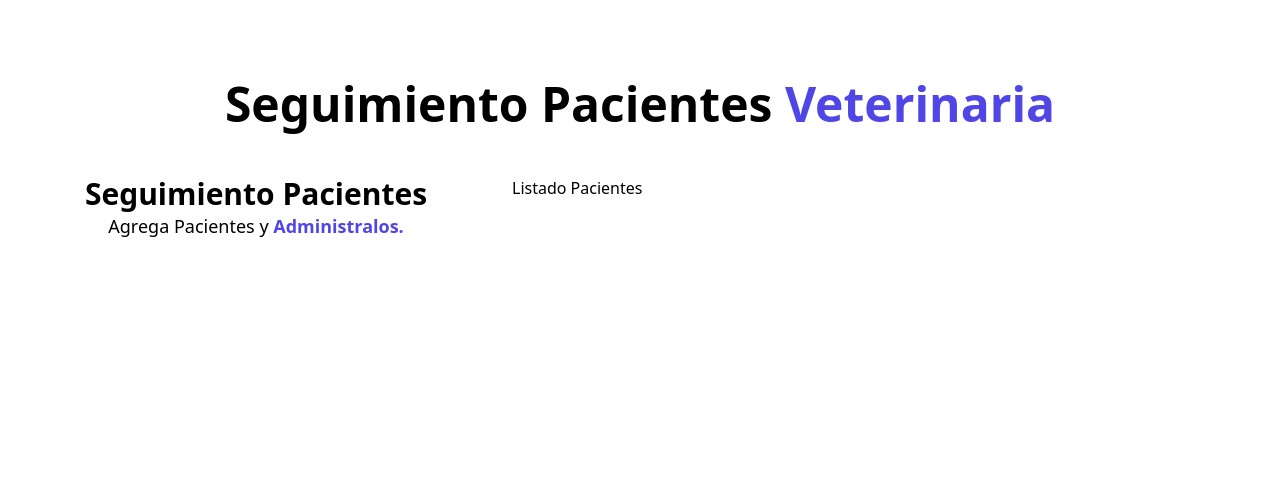
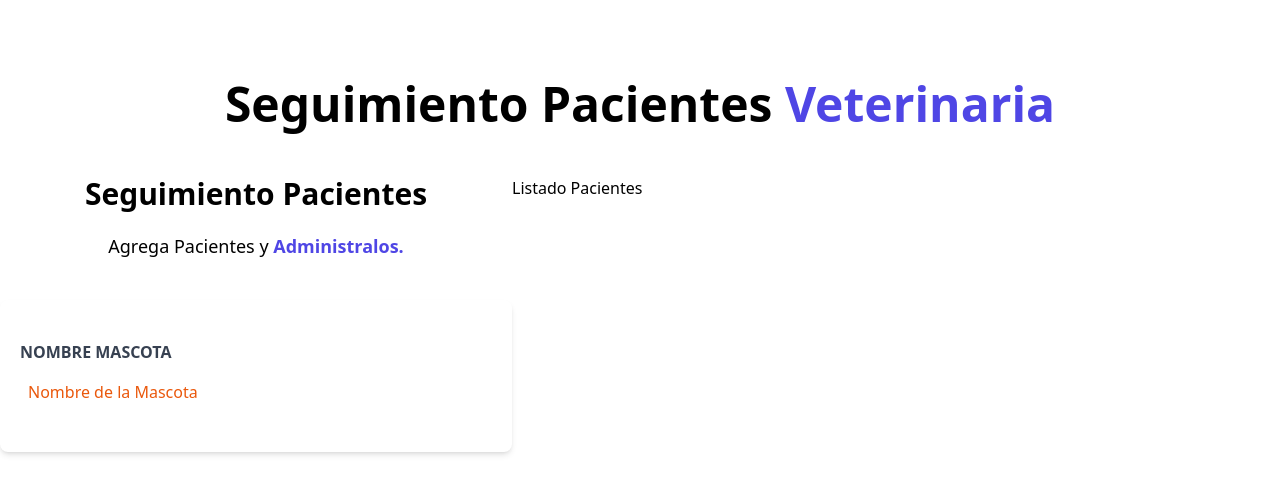
Before and after one commit to armandoltx/citas-react-vite, a React (Vite) app: page / in a window 1280 px wide. Shown: the top 494 px of the page. Built offline with nearby package versions, Linux system fonts and the light colour scheme.

Commit message:
59 Creando el input del formulario

```diff
--- a/src/components/Formulario.jsx
+++ b/src/components/Formulario.jsx
@@ -5,10 +5,22 @@
     <div className='md:w-1/2 lg:w-2/5'>
       <h2 className='font-black text-3xl text-center'>Seguimiento Pacientes</h2>
 
-      <p className='text-lg mt-r text-center'>
+      <p className='text-lg mt-5 text-center mb-10'>
         Agrega Pacientes y {''}
         <span className='text-indigo-600 font-bold'>Administralos.</span>
       </p>
+
+      <form className='bg-white shadow-md rounded-lg py-10 px-5'>
+        <div>
+          <label htmlFor="mascota" className='block text-gray-700 uppercase font-bold'>Nombre Mascota</label>
+          <input
+            id= "mascota"
+            type="text"
+            placeholder='Nombre de la Mascota'
+            className='boder-2 w-full p-2 mt-2 placeholder-orange-600 rounded-md'
+          />
+        </div>
+      </form>
     </div>
   );
 };
```
Also changed, not shown: 1 other file (tests, documents, lock files or other folders).
